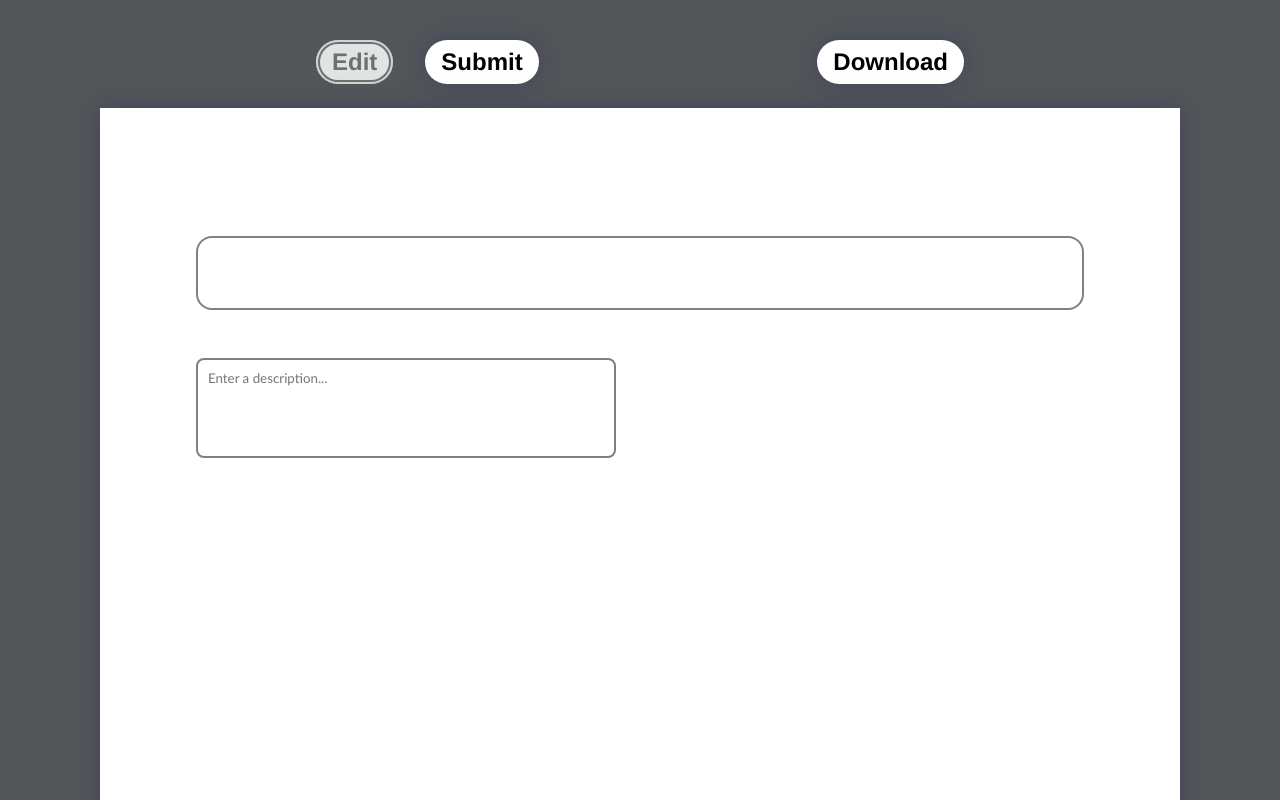
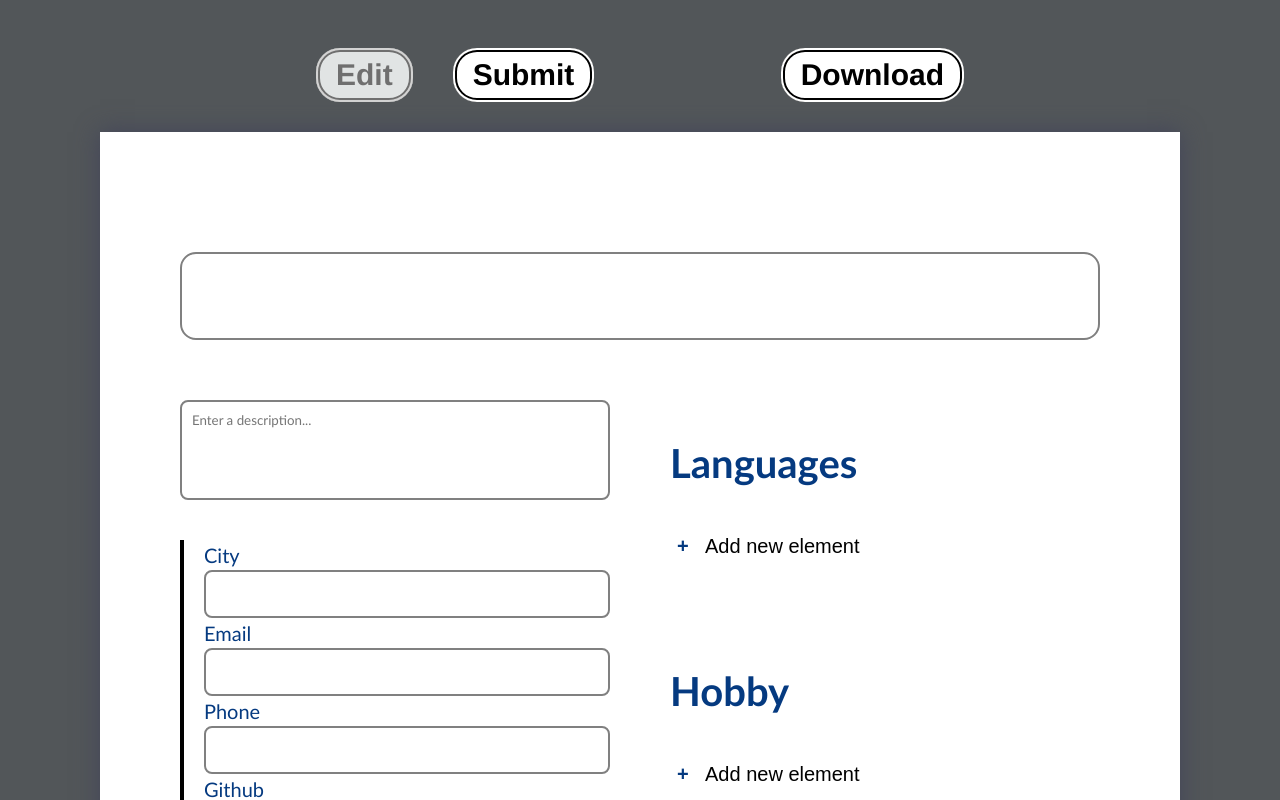
Before and after one commit to Namlev1/cv-app, a React (Vite) app: page / in a window 1280 px wide. Shown: the top 800 px of the page. Built offline with nearby package versions, Linux system fonts and the light colour scheme.

Commit message:
Add contact and list component

```diff
--- a/src/components/Button.jsx
+++ b/src/components/Button.jsx
@@ -1,7 +1,7 @@
 import '../styles/Button.css'
 
 function Button({ onClick, text, isDisabled = false }) {
-  return (<button className="big-btn shadow" onClick={onClick} disabled={isDisabled}>{text}</button>)
+  return (<button className="big-btn" onClick={onClick} disabled={isDisabled}>{text}</button>)
 
 }
 
--- a/src/components/Contact.jsx
+++ b/src/components/Contact.jsx
@@ -1,5 +1,18 @@
-function Contact({ city, email, phone, github}) {
+import '../styles/Contact.css'
 
+function Contact() {
+  return (
+    <div id="contact" className={'flex-col'}>
+      <label htmlFor="city">City</label>
+      <input type="text" id={'city'} />
+      <label htmlFor="email">Email</label>
+      <input type="text" id={'email'} />
+      <label htmlFor="phone">Phone</label>
+      <input type="text" id={'phone'} />
+      <label htmlFor="github">Github</label>
+      <input type="text" id={'github'} />
+    </div>
+  )
 }
 
 export default Contact;
--- a/src/components/Document.jsx
+++ b/src/components/Document.jsx
@@ -12,14 +12,14 @@ function Document({isEditMode}) {
     <div className={'flex-col doc-col'}>
       <Description/>
       <Contact />
-      <List />
-      <List />
+      <List header={'Tech-stack'}/>
+      <List header={'Skills'}/>
     </div>
     <div className={'flex-col doc-col'}>
       <Education />
       <ProjectList />
-      <List />
-      <List />
+      <List header={'Languages'}/>
+      <List header={'Hobby'}/>
     </div>
   </div>)
 }
--- a/src/components/List.jsx
+++ b/src/components/List.jsx
@@ -1,5 +1,23 @@
-function List() {
+import { useState } from 'react'
+import '../styles/List.css'
+
+function List({ header }) {
+  const [elements, setElements] = useState([])
+  const addElement = () => {
+    setElements([...elements, ''])
+  }
+  return (<div>
+      <h2>{header}</h2>
+      <ul>
+        {elements.map((item, index) => (<li key={index}>
+            <input type={'text'} />
+          </li>))}
+        <li className={'add-btn'}>
+          <button onClick={addElement}>Add new element</button>
+        </li>
+      </ul>
+    </div>)
 
 }
 
-export default List;
+export default List
--- a/src/index.css
+++ b/src/index.css
@@ -6,6 +6,7 @@
   color: black;
   background-color: #525659;
   --blue: #053A80;
+  font-size: 20px;
 }
 
 body{
@@ -13,6 +14,24 @@ body{
   flex-direction: column;
   align-items: center;
   padding: 2rem;
+}
+
+input{
+  border: 2px solid black;
+  border-radius: 8px;
+  padding: 10px;
+  box-sizing: border-box;
+  font-family: inherit;
+  font-size: 1rem;
+}
+
+h2{
+  color: var(--blue);
+  font-size: 2rem;
+}
+
+button{
+  font-size: 1rem;
 }
 
 .flex-row{
--- a/src/styles/Button.css
+++ b/src/styles/Button.css
@@ -9,7 +9,7 @@
     outline: none;
     box-shadow: inset 0 0 0 2px white, inset 0 0 0 4px black; /* 6px gap + 2px border */
     cursor: pointer;
-    transition: all 0.3s;
+    transition: all ease-in-out 0.3s;
 }
 
 .big-btn:hover{
--- /dev/null
+++ b/src/styles/Contact.css
@@ -0,0 +1,8 @@
+#contact{
+    border-left: 4px solid black;
+    padding-left: 1rem;
+}
+
+#contact > label{
+    color: var(--blue);
+}
--- a/src/styles/Document.css
+++ b/src/styles/Document.css
@@ -1,7 +1,7 @@
 .doc{
     background-color: white;
     width: 100%;
-    padding: 8rem 6rem;
+    padding: 6rem 4rem;
     box-sizing: border-box;
 
     display: grid;
@@ -12,7 +12,7 @@
 }
 
 .doc-col{
-    gap: 1rem;
+    gap: 2rem;
 }
 
 .doc *{
--- /dev/null
+++ b/src/styles/List.css
@@ -0,0 +1,42 @@
+ul{
+    display: flex;
+    flex-direction: column;
+    width: 100%;
+    gap: .5rem;
+    box-sizing: border-box;
+    padding-left: 1.3rem;
+}
+
+li input{
+    width: 100%;
+}
+
+.add-btn{
+    list-style-type: none;
+}
+
+.add-btn > button{
+    appearance: none;
+    background-color: transparent;
+    border: 1px solid transparent;
+    border-radius: 10px;
+    font-size: 1rem;
+    cursor: pointer;
+    position: relative;
+    padding: 8px;
+    transition: background-color ease-in-out .3s, border ease-in-out .3s;
+}
+
+.add-btn > button:before{
+    content: "+";
+    position: absolute;
+    left: -20px;
+    font-size: 1rem;
+    font-weight: bold;
+    color: var(--blue);
+}
+
+.add-btn > button:hover{
+    background-color: #e1e4e4;
+    border: 1px solid black;
+}
```
